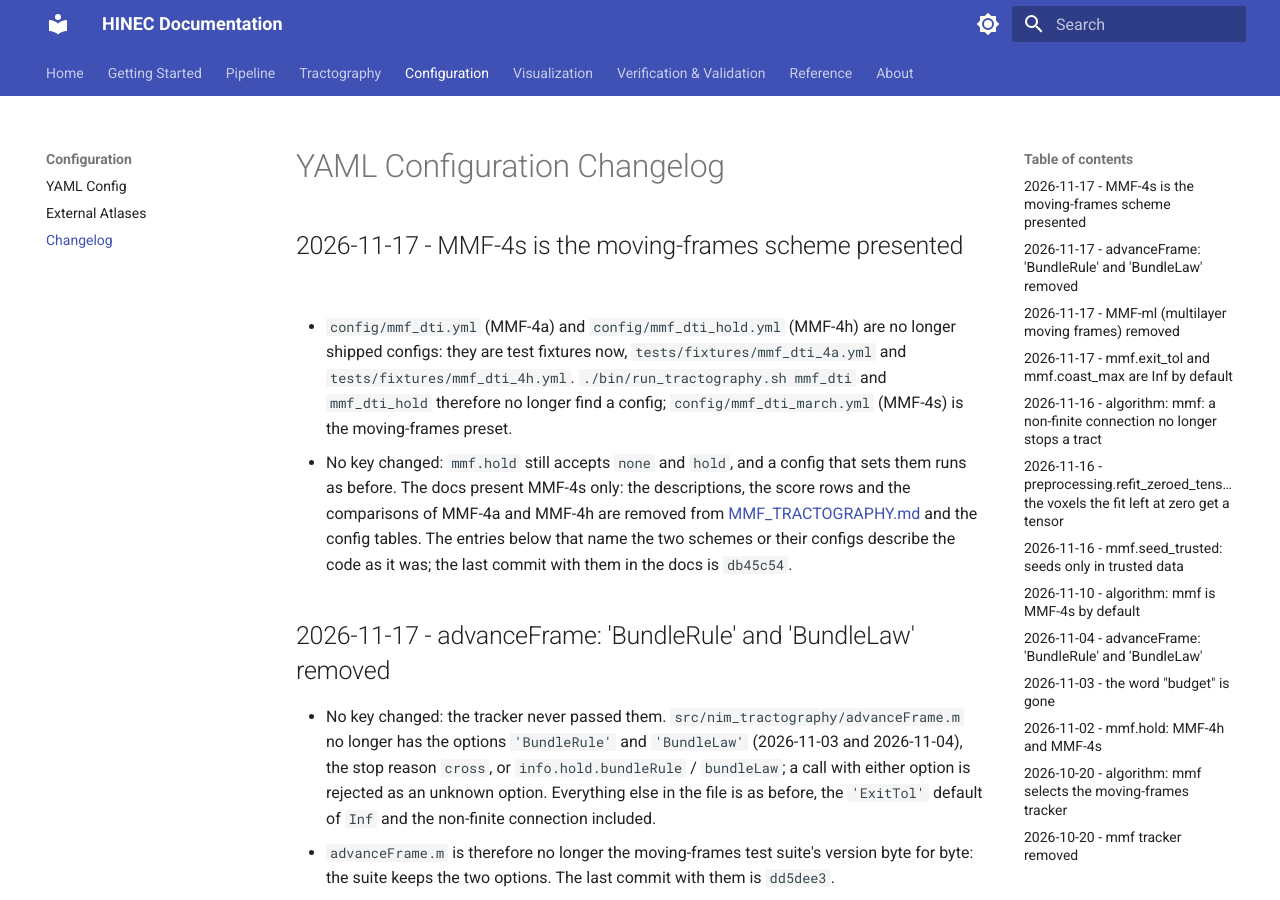
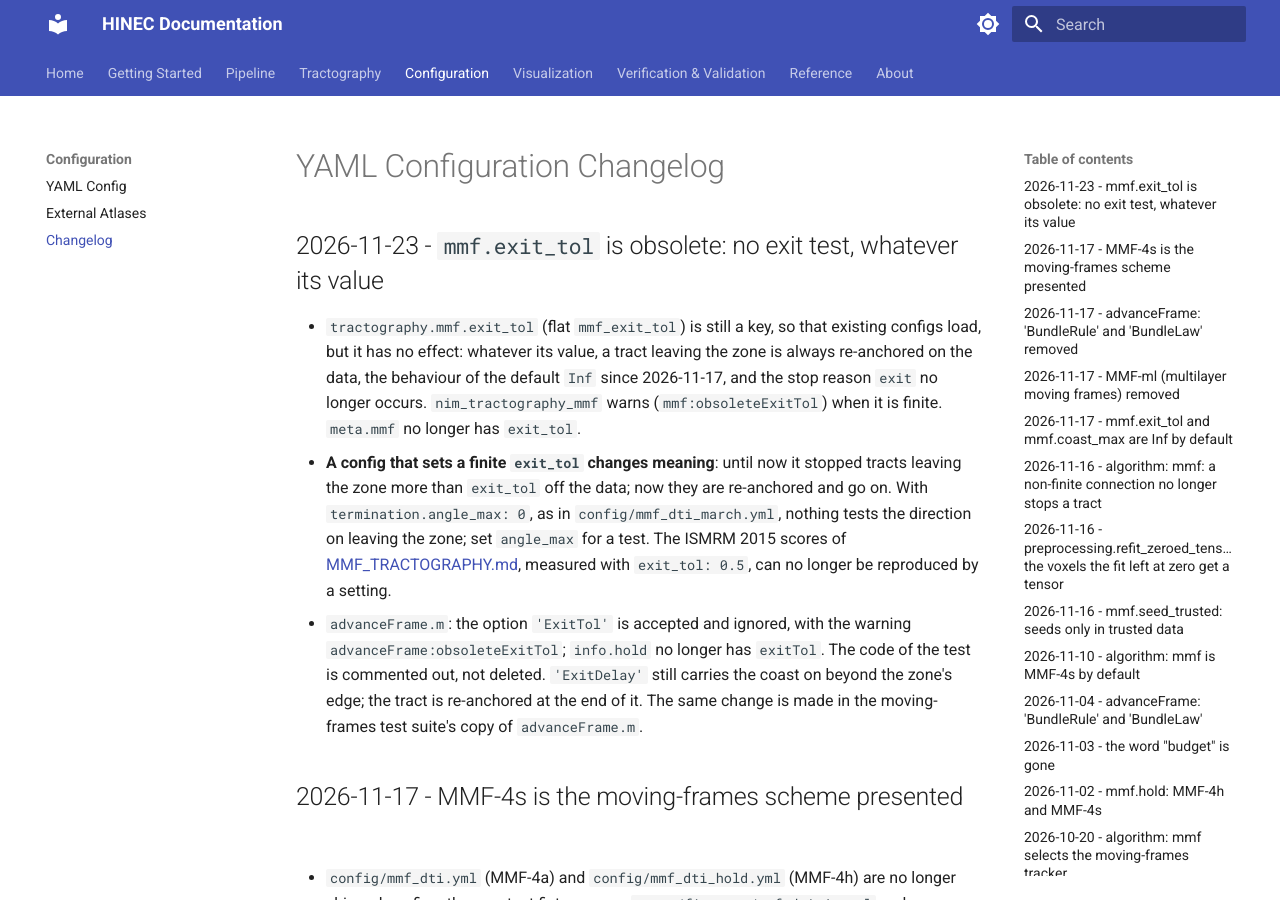
Before and after one commit to uicneuro/hinec, an MkDocs documentation site: the page built from docs/CHANGELOG_YAML.md, in a window 1280 px wide and 900 px high. Built offline with MkDocs 1.6.1 and Material for MkDocs 9.7.7, drawn with Linux system fonts in a browser that asks for light colours.

Commit message:
Make mmf.exit_tol / 'ExitTol' obsolete: no exit test, whatever the value
A tract leaving the degenerate zone is now always re-anchored on the data
(the behaviour of the default Inf), and the stop reason 'exit' no longer
occurs. The code of the test is commented out, not deleted.

- advanceFrame.m: 'ExitTol' is accepted and ignored with the warning
  advanceFrame:obsoleteExitTol; info.hold.exitTol is gone.
- nim_tractography_mmf: mmf.exit_tol is no longer passed on; a finite value
  warns mmf:obsoleteExitTol; meta.mmf.exit_tol is gone.
- The schema keeps the key (range and default unchanged) so that existing
  configs load; its description says it is obsolete.
- Tests, presets' comments and docs updated; CHANGELOG_YAML entry.

Co-Authored-By: Claude Opus 5.5 <noreply@anthropic.com>
Claude-Session: https://claude.ai/code/session_01YAGfAViv1MNMxCnkk78JEN

````diff
--- a/docs/ARCHITECTURE.md
+++ b/docs/ARCHITECTURE.md
@@ -648,7 +648,7 @@ tractography:
     reanchor_tol: 0.2                     # radians
     gradient_delta: 0.001                 # voxels
     hold: none | hold | march             # default march (MMF-4s); hold_min, hold_k, hold_guard,
-                                          # coast_max, exit_tol, exit_delay go with it
+                                          # coast_max, exit_delay go with it (exit_tol: obsolete, ignored)
   diagnostics: true|false
 ```
 
--- a/docs/CHANGELOG_YAML.md
+++ b/docs/CHANGELOG_YAML.md
@@ -1,4 +1,24 @@
 # YAML Configuration Changelog
+
+## 2026-11-23 - `mmf.exit_tol` is obsolete: no exit test, whatever its value
+
+- `tractography.mmf.exit_tol` (flat `mmf_exit_tol`) is still a key, so that existing
+  configs load, but it has no effect: whatever its value, a tract leaving the zone is
+  always re-anchored on the data, the behaviour of the default `Inf` since
+  2026-11-17, and the stop reason `exit` no longer occurs. `nim_tractography_mmf`
+  warns (`mmf:obsoleteExitTol`) when it is finite. `meta.mmf` no longer has
+  `exit_tol`.
+- **A config that sets a finite `exit_tol` changes meaning**: until now it stopped
+  tracts leaving the zone more than `exit_tol` off the data; now they are re-anchored
+  and go on. With `termination.angle_max: 0`, as in `config/mmf_dti_march.yml`,
+  nothing tests the direction on leaving the zone; set `angle_max` for a test. The
+  ISMRM 2015 scores of [MMF_TRACTOGRAPHY.md](MMF_TRACTOGRAPHY.md), measured with
+  `exit_tol: 0.5`, can no longer be reproduced by a setting.
+- `advanceFrame.m`: the option `'ExitTol'` is accepted and ignored, with the warning
+  `advanceFrame:obsoleteExitTol`; `info.hold` no longer has `exitTol`. The code of the
+  test is commented out, not deleted. `'ExitDelay'` still carries the coast on beyond
+  the zone's edge; the tract is re-anchored at the end of it. The same change is made
+  in the moving-frames test suite's copy of `advanceFrame.m`.
 
 ## 2026-11-17 - MMF-4s is the moving-frames scheme presented
 
--- a/docs/MMF_TRACTOGRAPHY.md
+++ b/docs/MMF_TRACTOGRAPHY.md
@@ -173,11 +173,16 @@ no data: CL is interpolated over the voxels of tissue alone and the erosion read
 nothing else, so neither the edge of the mask nor the FA floor is a zone.
 
 **Leaving it.** In the `adaptive` and `reanchor` modes, a tract reaching a trusted
-node is re-anchored if its heading is within `exit_tol` of the data; otherwise the
-coast has left the bundle and it stops (`exit`). Since 2026-11-16 this holds only
+node is always re-anchored on the data, whatever its heading. The exit test of
+`exit_tol`, which stopped a tract whose heading was more than `exit_tol` off the data
+there (`exit`, the coast having left the bundle), is obsolete since 2026-11-23: the
+key is still read, so that existing configs load, but ignored whatever its value
+(the tracker warns, `mmf:obsoleteExitTol`, when it is finite), and `exit` no longer
+occurs. The rest of this paragraph keeps the history of the test. Since 2026-11-16
+the re-anchoring holds only
 where the coast leaves the zone onto tissue: a coast that leaves it into non-tissue
 (outside the mask, below the FA floor; also when the `exit_delay` steps end there) has
-no data frame at the end of the step, so it is neither re-anchored nor exit-tested,
+no data frame at the end of the step, so it is not re-anchored,
 and its steps through non-tissue are no coast, so its `coast_max` count restarts.
 Where it re-enters tissue it is an ordinary trusted step: the `adaptive` mode
 re-anchors when the drift reaches `reanchor_tol` (`reanchor` always), and only
@@ -186,7 +191,8 @@ Since 2026-11-17 `exit_tol` and
 `coast_max` are `Inf` by default: no exit test, a tract leaving the zone is always
 re-anchored, and no cap of the coast. The scores below were measured with
 `exit_tol: 0.5` and `coast_max: 12`, the defaults until then, and were not measured
-again; set the two keys to get them. The heading test of
+again; `coast_max: 12` can still be set, but since 2026-11-23 no setting gives the
+exit test of `exit_tol: 0.5` back. The heading test of
 `angle_max` comes first: data at the end of the step further from the heading
 at its start than `angle_max` allows stop the tract with `angle`. In `transport` mode nothing is re-anchored or tested on leaving: the tract
 keeps its heading and only `angle_max` applies. `exit_tol` is apart from
@@ -195,7 +201,7 @@ to sit above the disagreement of neighbouring voxels. In the tissue of the sampl
 dataset (FA at least 0.2) a quarter of the neighbouring voxels differ by more than
 0.2 rad, and with the 0.2 rad of the suite's noise-free fields as the test 23% of its
 half-tracks ended on it. `exit_delay` carries the coast on for that
-arc beyond the edge before the test; those steps neither count towards `coast_max`
+arc beyond the edge before the re-anchoring (before the test, until 2026-11-23); those steps neither count towards `coast_max`
 nor reset it. A coast longer than `coast_max` voxels stops (`coast`), and so does a
 marched coast whose fan closes to a tenth of its cross-section, the density ten
 times the ring's (`focus`). `angle_max`, when it is active, applies to the coast's
@@ -337,8 +343,9 @@ every one of these tracts stops at the zone (`angle`):
 
 Without the filling of the zone and the one-sided stencils of the section above the
 circles read 1.0 and 1.5 voxels, the spirals outwards 1.2 and 1.8, and the helix 2.6. The test also pins that the scheme changes
-nothing without a zone; `exit` (band A turned by 30 degrees beyond the crossing, with
-`exit_tol` 0.2, and no stop with `exit_tol` above that); `coast`; `focus` (rays through
+nothing without a zone; that `exit_tol` is ignored (band A turned by 30 degrees beyond
+the crossing: the same tracts, re-anchored and going on, with `exit_tol` 0, 0.2 and 1 as
+without it; until 2026-11-23 `exit_tol` 0.2 stopped them, `exit`); `coast`; `focus` (rays through
 a point in 3-D, at r/r_0 = 0.32 where the cross-section is a tenth); that a tract beside
 low-CL voxels below the FA floor
 or outside the mask does not coast; the ring across a re-anchoring (circles in a tilted
@@ -353,7 +360,9 @@ scheme; the signs of the axial data; the trace and the rejected inputs.
 
 With the scheme on, the tract transports its frame wherever the data are degenerate,
 and these are the places where the data's axis turns sharply. `angle_max` then
-has little left to do, and the scheme's own exit test does that. (The numbers of this
+has little left to do, and the scheme's own exit test did that until it was made
+obsolete on 2026-11-23; since then nothing tests the direction on leaving the zone
+with `angle_max: 0`. (The numbers of this
 section and the next were measured before 2026-11-16, when tracts stopped at the mask
 and the FA floor; since then they run on through non-tissue, see Termination, and the
 scores would have to be measured again.) With `angle_max` off the stops it made become
@@ -409,7 +418,7 @@ balances the two per bundle. All seeds with FA at least 0.1 in the mask,
 This row was run with the `angle_max` of 225 that the preset has since dropped (see
 above). The settings were chosen on half the seeds, by a
 local reimplementation of the scorer's rules that read F1 about 0.01 lower and kept the
-order: `hold_min` 0.15 to 0.2, `hold_guard` 0.5, `exit_tol` 0.5 to 0.8 and `coast_max`
+order: `hold_min` 0.15 to 0.2, `hold_guard` 0.5, `exit_tol` 0.5 to 0.8 (obsolete since 2026-11-23) and `coast_max`
 12 to 20 were the best of those tried, 0.15 with the higher F1 and 0.2 with fewer wrong
 paths; `hold_min` 0.25 and `hold_guard` 1 cost overlap. `hold_min` 0.2 is 39% of this
 phantom's tissue voxels.
````
Also changed, not shown: config/README.md (+2 -2 lines), docs/API_REFERENCE.md (+2 -2 lines), docs/TRACKER_INTERFACE.md (+4 -2 lines), docs/YAML_CONFIG.md (+2 -2 lines), 9 other files.
